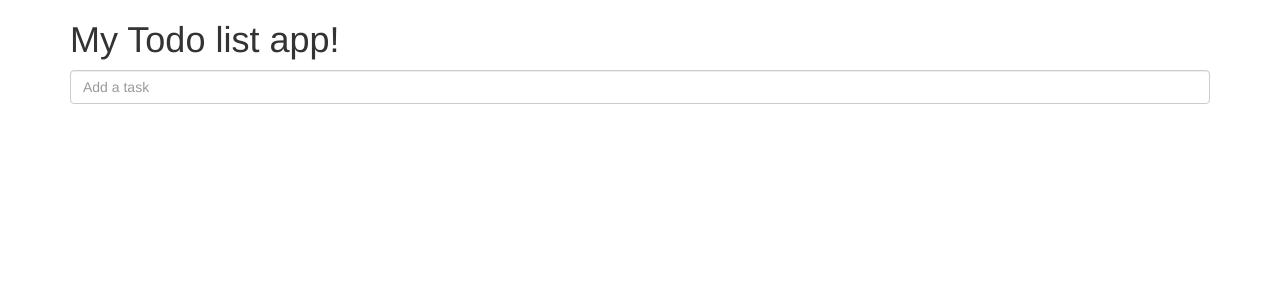
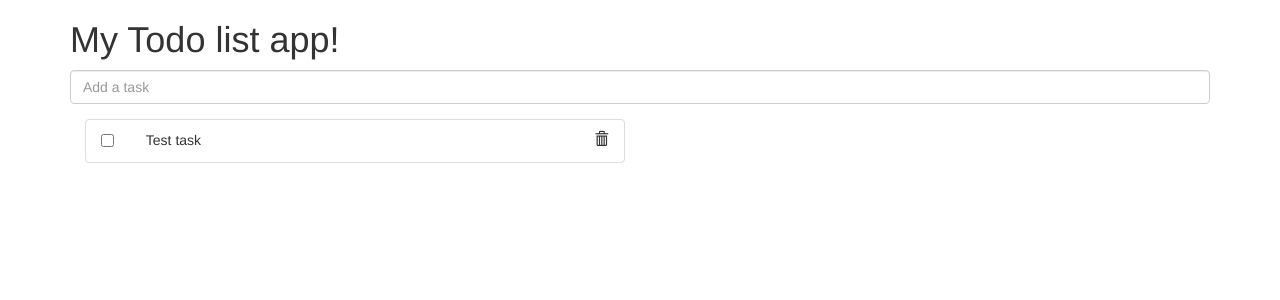
Before and after one commit to npathai/todo-angular2, an Angular app: page / in a window 1280 px wide. Shown: the top 300 px of the page. Built offline with nearby package versions, Linux system fonts and the light colour scheme.

Commit message:
Created task component to represent single todo. Moved method to delete the task in task component. Used angular @Input and @output decorators to pass info to and from the component

```diff
--- a/src/app/app.module.ts
+++ b/src/app/app.module.ts
@@ -5,11 +5,13 @@ import { HttpModule } from '@angular/http';
 
 import { AppComponent } from './app.component';
 import { TodoComponent } from './todo/todo.component';
+import { TaskComponent } from './todo/task.component';
 
 @NgModule({
   declarations: [
     AppComponent,
-    TodoComponent
+    TodoComponent,
+    TaskComponent
   ],
   imports: [
     BrowserModule,
--- a/src/app/service/in-memory-todo.service.ts
+++ b/src/app/service/in-memory-todo.service.ts
@@ -8,8 +8,8 @@ export class InMemoryTodoService {
   tasks: Task[];
 
   constructor() {
-    this.tasks = [];
-    this.id = 0;
+    this.tasks = [new Task("0", "Test task")];
+    this.id = 1;
   }
 
   add(name: string): Promise<Task> {
@@ -18,9 +18,9 @@ export class InMemoryTodoService {
     return Promise.resolve(task);
   }
 
-  delete(id: number): Promise<void> {
+  delete(id: string): Promise<void> {
     for (var i = 0; i < this.tasks.length; i++) {
-      if (this.tasks[i].id === id+"") {
+      if (this.tasks[i].id === id) {
         this.tasks.splice(i, 1);
         return Promise.resolve();
       }
--- /dev/null
+++ b/src/app/todo/task.component.css
@@ -0,0 +1,8 @@
+.task-done {
+  text-decoration: line-through;
+  color: rgb(211,211,211);
+}
+
+.task {
+
+}
--- /dev/null
+++ b/src/app/todo/task.component.html
@@ -0,0 +1,14 @@
+<div class="row">
+   <div class="col-sm-1">
+       <input type="checkbox" (click)="toggleTask()" [(ngModel)]="task.isDone"/>
+   </div>
+   <div class="col-sm-10">
+       <span [ngClass]="task.isDone ? 'task-done' : 'task'" (click)="enableEditing()">{{task.name}}</span>
+       <!-- <form *ngIf="isBeingEdited" (submit)="editName()">
+         <input type="text" [(ngModel)] = "editedName" (blur)="disableEditing()"/>
+      </form> -->
+   </div>
+   <div class="col-sm-1">
+       <span (click)="deleteTask()" class="glyphicon glyphicon-trash" style="cursor:pointer;"></span>
+   </div>
+</div>
--- /dev/null
+++ b/src/app/todo/task.component.ts
@@ -0,0 +1,32 @@
+import {Component, Input, Output, EventEmitter, OnInit} from '@angular/core';
+import {Task} from '../model/task';
+import {InMemoryTodoService} from '../service/in-memory-todo.service';
+
+@Component({
+  selector: 'app-task',
+  templateUrl: './task.component.html',
+  styleUrls: ['./task.component.css']
+})
+export class TaskComponent implements OnInit {
+
+  @Input() task: Task;
+
+  @Output() notify: EventEmitter<string> = new EventEmitter<string>();
+
+  constructor(private todoService: InMemoryTodoService) {
+    console.log('task component created: ');
+  }
+
+  ngOnInit() {
+    console.log('On init called of task component: ');
+  }
+
+  deleteTask() {
+    console.log('delete called');
+    console.log(this.task.id);
+    this.todoService.delete(this.task.id)
+    .then(() => {
+      this.notify.emit('deleted');
+    });
+  }
+}
--- a/src/app/todo/todo.component.html
+++ b/src/app/todo/todo.component.html
@@ -1,4 +1,4 @@
-  <div class="container">
+<div class="container">
     <form (ngSubmit)="onSubmit()">
       <div class="form-group">
         <input type="text" name="task" [(ngModel)]="newTask" placeholder="Add a task" class="form-control"/>
@@ -7,11 +7,11 @@
 </div>
 
 <div class="container">
-  <ul>
-    <li *ngFor="let task of tasks; let i=index">
-      <input type="checkbox" (click)="toggleTask(task)" [(ngModel)]="task.isDone"/>
-      <span [ngClass]="task.isDone ? 'task-done' : 'task'">{{task.name}}</span>
-      <button (click)="deleteTask(task.id)" class="btn btn-danger">Delete</button>
-    </li>
-  </ul>
+ <div class="col-sm-6">
+     <ul class="list-group">
+        <li *ngFor="let aTask of tasks" class="list-group-item">
+          <app-task [task]="aTask" (notify)="onNotify($event)"></app-task>
+        </li>
+      </ul>
+  </div>
 </div>
--- a/src/app/todo/todo.component.ts
+++ b/src/app/todo/todo.component.ts
@@ -28,23 +28,31 @@ export class TodoComponent implements OnInit {
     }).then(tasks => {
       this.newTask = undefined;
       this.tasks = tasks;
+      console.log(this.tasks);
     });
   }
 
-  deleteTask(id: number) {
-    this.todoService.delete(id)
-    .then(() => {
-      return this.todoService.getAll();
-    }).then(tasks => {
-      this.tasks = tasks;
-    });
-  }
+  // deleteTask(id: number) {
+  //   this.todoService.delete(id)
+  //   .then(() => {
+  //     return this.todoService.getAll();
+  //   }).then(tasks => {
+  //     this.tasks = tasks;
+  //   });
+  // }
 
-  toggleTask(task: Task) {
-    this.todoService.updateDone(task.id, !task.isDone)
-    .then(() => {
-      return this.todoService.getAll();
-    }).then(tasks => {
+  // toggleTask(task: Task) {
+  //   this.todoService.updateDone(task.id, !task.isDone)
+  //   .then(() => {
+  //     return this.todoService.getAll();
+  //   }).then(tasks => {
+  //     this.tasks = tasks;
+  //   });
+  // }
+
+  onNotify(message: string) {
+    console.log('On notify called of todo component: ' + message);
+    this.todoService.getAll().then(tasks => {
       this.tasks = tasks;
     });
   }
```
